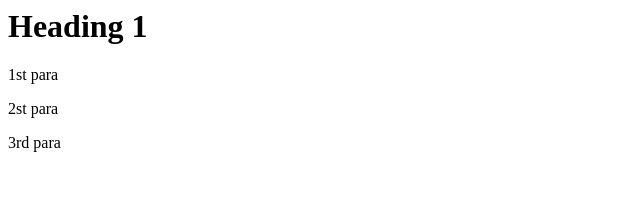
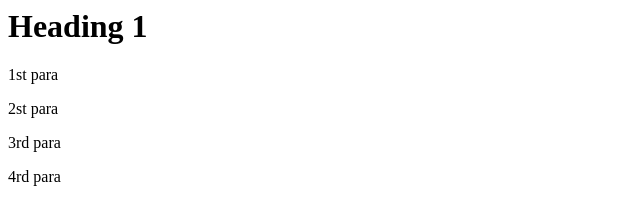
Before and after one commit to yuvrajchaudhari03/git-test, a plain HTML site: page index.html in a window 1280 px wide. Shown: the full height of the page, 0-640 px from the left. Drawn offline with Linux system fonts and the light colour scheme.

Commit message:
third commit

```diff
--- a/index.html
+++ b/index.html
@@ -5,6 +5,7 @@
     <p>1st para</p>
     <p>2st para</p>
     <p>3rd para</p>
+    <p>4rd para</p>
 </body>
 </head>
 </html>
```
